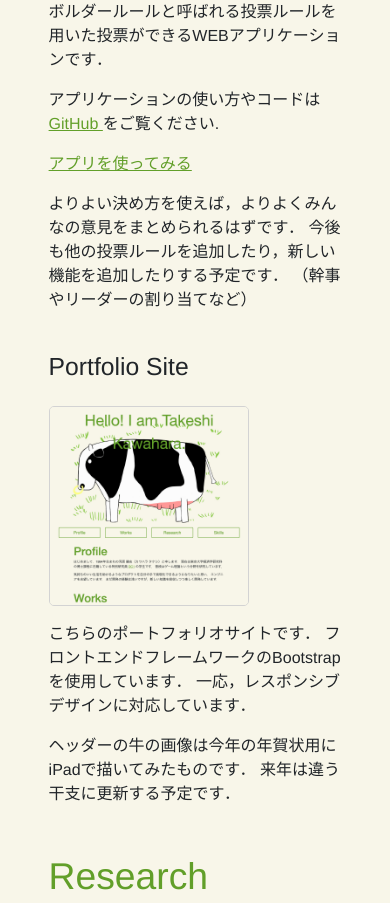
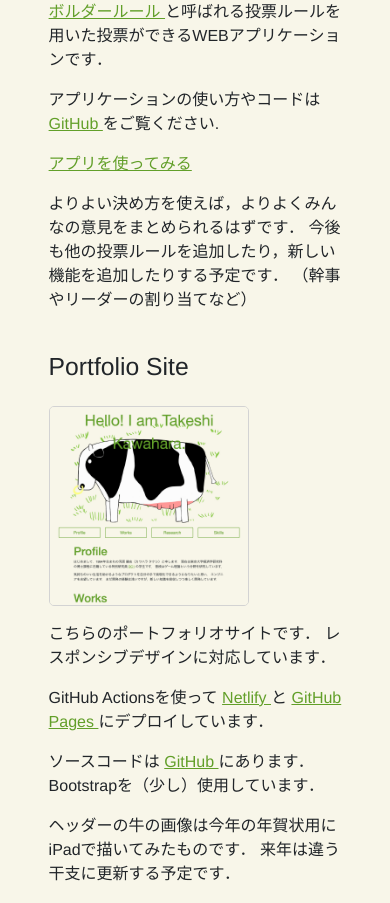
Before and after one commit to greenmackey/portfolio, a website: page index.html in a window 390 px wide. Shown: the part 983-1886 px from the top of the page. Drawn offline with nearby package versions, Linux system fonts and the light colour scheme; files that its build step writes are made by us from their sources.

Commit message:
Debug media query

```diff
--- a/index.html
+++ b/index.html
@@ -56,6 +56,9 @@
             気持ちのいい生活を助けるようなプロダクトを自分の手で具現化できるようになりたいと思い，
             エンジニアを志望しています．
             まだ開発の経験は浅いですが，新しい知識を吸収しつつ楽しく開発しています．
+            <a href="https://github.com/greenmackey">
+              GitHub
+            </a>
           </p>
         </div>
       </section>
@@ -71,7 +74,10 @@
             </div>
             <div class="col-12 col-lg-8">
               <p>
-                ボルダールールと呼ばれる投票ルールを用いた投票ができるWEBアプリケーションです．
+                <a href="https://ja.m.wikipedia.org/wiki/%E3%83%9C%E3%83%AB%E3%83%80%E5%BE%97%E7%82%B9#%E6%8A%95%E7%A5%A8%E3%81%A8%E8%A8%88%E6%95%B0">
+                  ボルダールール
+                </a>
+                と呼ばれる投票ルールを用いた投票ができるWEBアプリケーションです．
               </p>
               <p>
                 アプリケーションの使い方やコードは
@@ -103,8 +109,26 @@
             <div class="col-12 col-lg-8">
               <p>
                 こちらのポートフォリオサイトです．
-                フロントエンドフレームワークのBootstrapを使用しています．
-                一応，レスポンシブデザインに対応しています．
+                レスポンシブデザインに対応しています．
+              </p>
+              <p>
+                GitHub Actionsを使って
+                <a href="https://takeshi-kawahara.netlify.app/">
+                  Netlify
+                </a>
+                と
+                <a href="https://greenmackey.github.io/portfolio/">
+                  GitHub Pages
+                </a>
+                にデプロイしています．
+              </p>
+              <p>
+                ソースコードは
+                <a href="https://github.com/greenmackey/portfolio">
+                  GitHub
+                </a>
+                にあります．
+                Bootstrapを（少し）使用しています．
               </p>
               ヘッダーの牛の画像は今年の年賀状用にiPadで描いてみたものです．
               来年は違う干支に更新する予定です．
--- a/main.scss
+++ b/main.scss
@@ -12,7 +12,7 @@ $image-cow-xy-ratio: 0.7727;
 // メディアクエリ
 @mixin device-type($type) {
   @if ($type == pc) {
-    @media (min-width: map-get($map: $grid-breakpoints, $key: lg)) and (min-aspect-ratio: 1/$image-cow-xy-ratio) {
+    @media (min-width: map-get($map: $grid-breakpoints, $key: lg)) and (min-aspect-ratio: 10000/#{$image-cow-xy-ratio*10000}) {
       @content;
     }
   } @else if $type == mobile {
@@ -83,17 +83,6 @@ header {
   }
 }
 
-// @media (min-width: map-get($map: $grid-breakpoints, $key: lg)) and
-//         (orientation: landscape) {
-//   header {
-//     height: 100vh;
-//     .fv-image {
-//       height: 100%;
-//       width: auto;
-//     }
-//   }
-// }
-
 // ナビゲーションバー
 
 nav {
@@ -157,7 +146,7 @@ nav {
     position: fixed;
     top: initial;
     bottom: 0;
-    margin-bottom: 0;
+    margin-bottom: 5px;
     .btn {
       height: $btn-height;
       font-size: 1rem;
```
